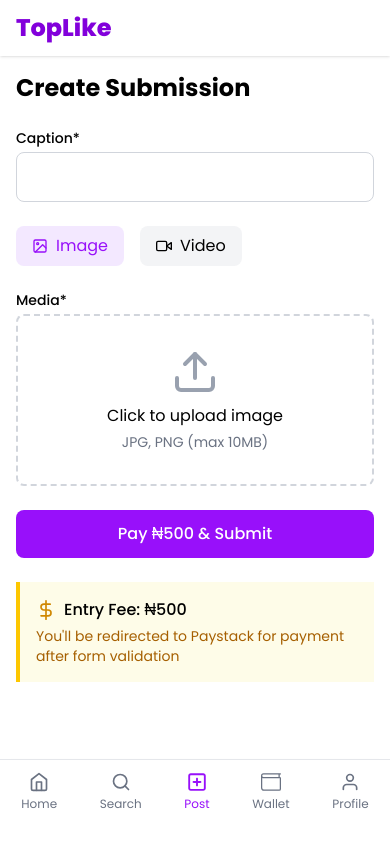
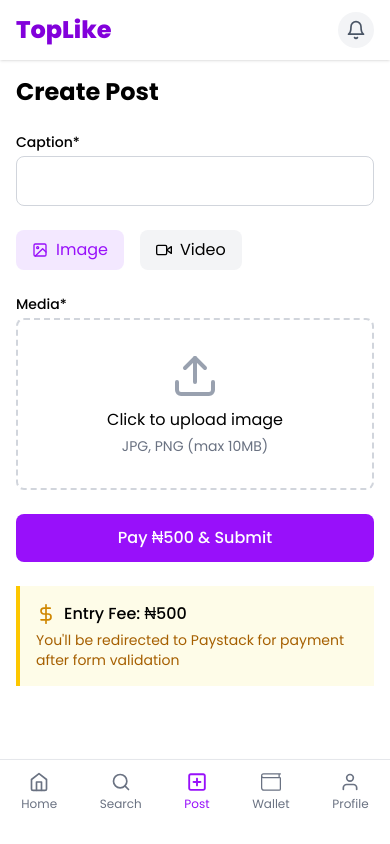
Before and after one commit to Usmanbalogun044/ToplikeFE, a React (Vite) app: page /posts/create in a window 390 px wide. Built offline with nearby package versions, Linux system fonts and the light colour scheme; no server answers.

Commit message:
Refactor CreatepostPage, Profilepage, and Walletpage components: integrate Header component for consistent layout and update titles for clarity.

```diff
--- a/src/Pages/Post/CreatepostPage.jsx
+++ b/src/Pages/Post/CreatepostPage.jsx
@@ -2,6 +2,7 @@
 import { useNavigate } from "react-router-dom";
 import { FiDollarSign } from "react-icons/fi";
 import Createmodal from "../../Components/Post/Createmodal";
+import Header from "../../Components/Sharedd/Header";
 
 const CreatepostPage = () => {
   const navigate = useNavigate();
@@ -123,16 +124,12 @@
   return (
     <>
       {/* Mobile Header */}
-      <header className="md:hidden bg-white shadow-sm py-3 px-4">
-        <div className="flex justify-between items-center">
-          <h1 className="text-2xl font-extrabold text-purple-700">TopLike</h1>
-        </div>
-      </header>
+      <Header />
 
       {/* Main Content */}
       <main className="flex-1">
         <div className="max-w-2xl mx-auto p-4 md:p-6">
-          <h1 className="text-2xl font-bold mb-6">Create Submission</h1>
+          <h1 className="text-2xl font-bold mb-6">Create Post</h1>
 
           <Createmodal
             onSubmit={handleSubmit}
--- a/src/Pages/Profile/Profilepage.jsx
+++ b/src/Pages/Profile/Profilepage.jsx
@@ -1,5 +1,6 @@
 import { useState, useEffect } from "react";
 import { useParams, Link, useNavigate } from "react-router-dom";
+import Header from "../../Components/Sharedd/Header";
 import {
   FiUser,
   FiEdit,
@@ -262,6 +263,8 @@
   if (!profile) return null;
 
   return (
+    <>
+      <Header />
       <div className="max-w-4xl mx-auto p-4 md:p-6">
         {!isCurrentUser && (
           <button
@@ -442,6 +445,7 @@
           )}
         </div>
       </div>
+    </>
   );
 };
 
--- a/src/Pages/Wallet/Walletpage.jsx
+++ b/src/Pages/Wallet/Walletpage.jsx
@@ -2,6 +2,7 @@
 import { useNavigate } from "react-router-dom";
 import Withdrawmodal from "./Withdrawmodal";
 import WalletTransactions from "./WalletTransaction";
+import Header from "../../Components/Sharedd/Header";
 
 const Walletpage = () => {
   const [balance, setBalance] = useState(0);
@@ -151,6 +152,9 @@
   const hasErrors = errors.balance || errors.bankAccount;
 
   return (
+    <>
+      {" "}
+      <Header />
       <div className="max-w-4xl mx-auto p-4 md:p-6">
         {isLoading ? (
           <div className="space-y-8">
@@ -246,6 +250,7 @@
           </>
         )}
       </div>
+    </>
   );
 };
 
```
Lines whose indentation alone changed are shown as unchanged.
